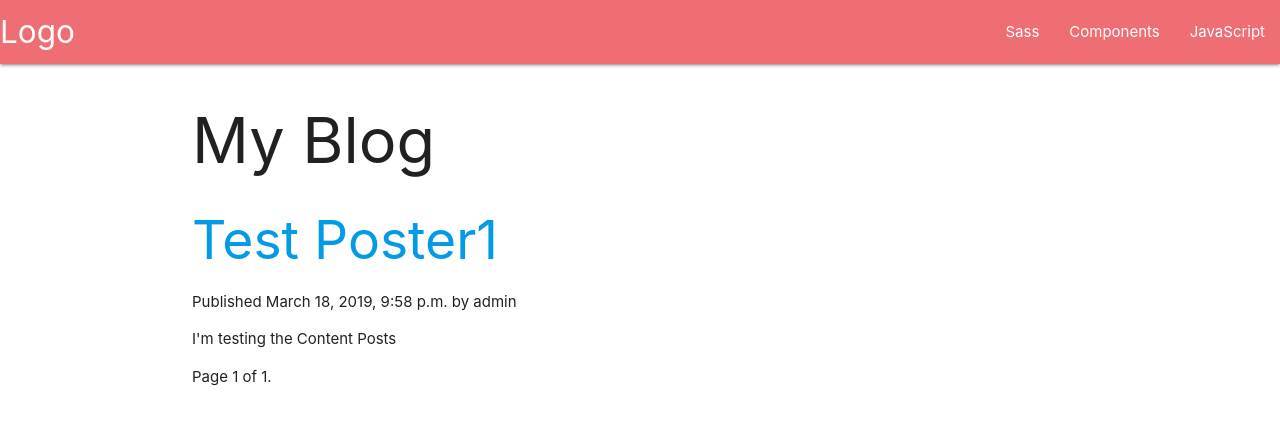
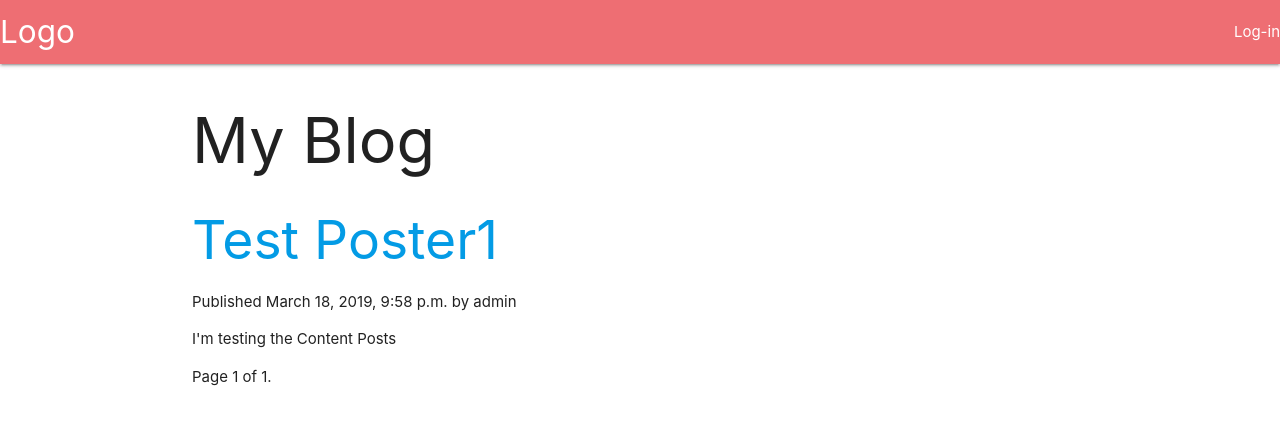
Before and after one commit to roderickjackson-bradley/writrr, a Django app: page /opus/ in a window 1280 px wide. Shown: the top 425 px of the page. Run offline with Django 3.2, Linux system fonts and the light colour scheme; data comes from the database, SQL or seed files in the repository; both versions use the stored data as it was after the commit; some libraries are stand-ins or nearby versions.

Commit message:
Create conditional menu links, then create user registration and user profiles

```diff
--- a/opus/templates/opus/base.html
+++ b/opus/templates/opus/base.html
@@ -14,16 +14,31 @@
     </head>
 
     <body>
+    <header>
         <nav>
           <div class="nav-wrapper">
             <a href="#" class="brand-logo">Logo</a>
-          <ul id="nav-mobile" class="right hide-on-med-and-down">
-            <li><a href="sass.html">Sass</a></li>
-            <li><a href="badges.html">Components</a></li>
-            <li><a href="collapsible.html">JavaScript</a></li>
+            {% if request.user.is_authenticated %}
+            <div class="right hide-on-med-and-down">
+              <ul class="menu">
+                <li {% if section == "dashoboard" %}class="selected"{% endif %}>
+                  <a href="{% url "dashboard" %}">My Dashboard</a>
+                </li>
               </ul>
+              {% endif %}
+
+              <span class="right hide-on-med-and-down">
+                {% if request.user.is_authenticated %}
+                  Hello {{ request.user.first_name }},
+                  <a href="{% url "logout" %}">Logout</a>
+                {% else %}
+                  <a href="{% url "login" %}">Log-in</a>
+                {% endif %}
+              </span>
+            </div>
           </div>
         </nav>
+      <header>
       <div class="container">
         {% block content %} {% endblock %}
       </div>
```
Also changed, not shown: db.sqlite3. Lines whose indentation alone changed are shown as unchanged.
